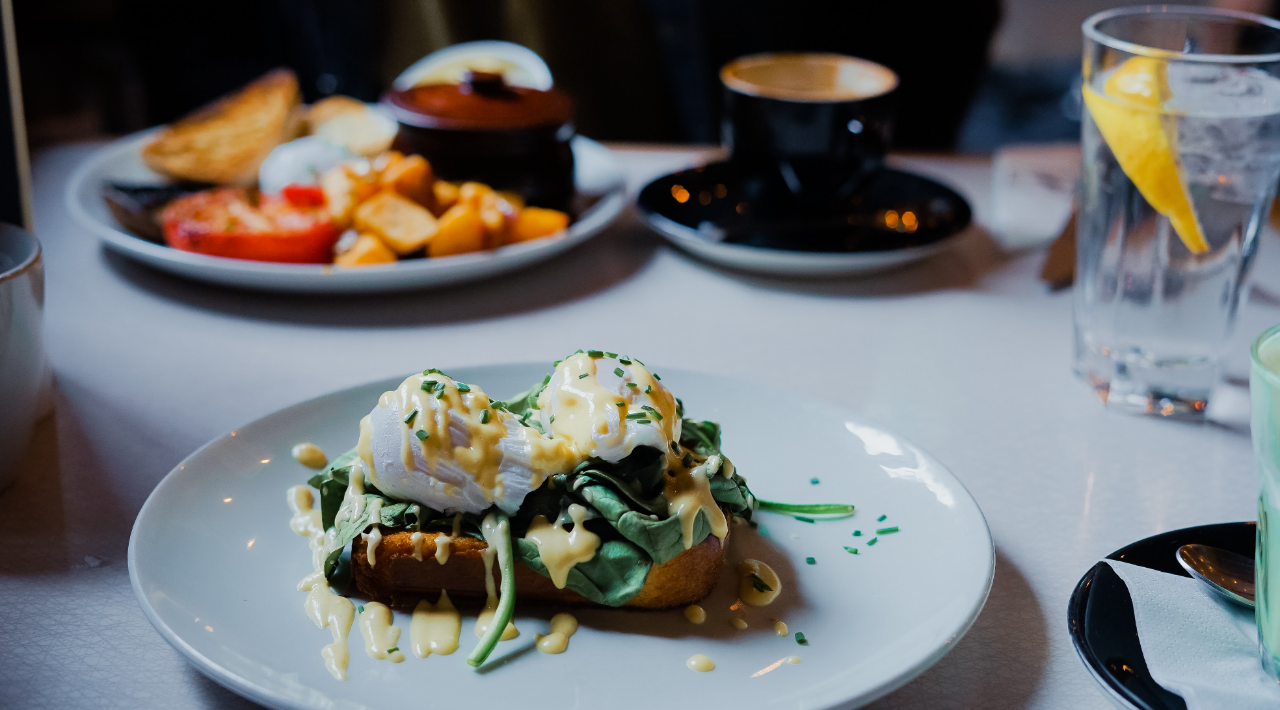
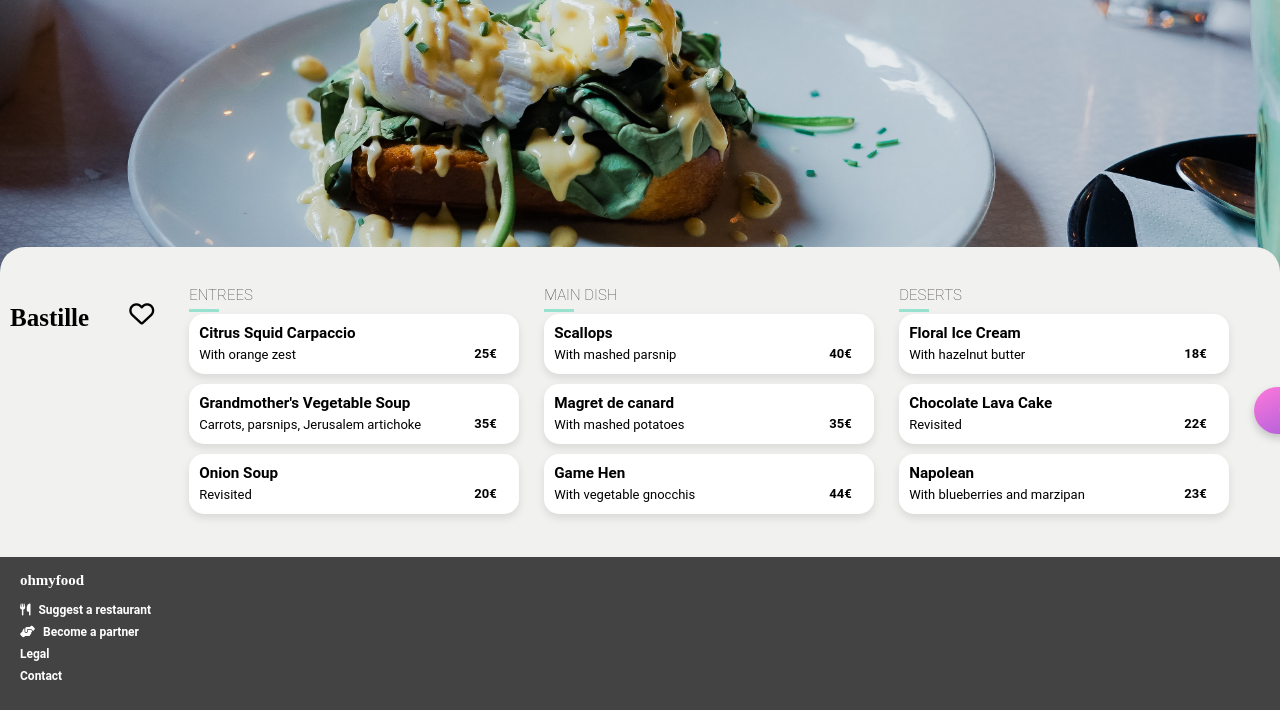
Before and after one commit to abby-pfingsten/ohmyfood, a website: page bastille-restaurant.html in a window 1280 px wide. Shown: the part 90-800 px from the top of the page. Drawn offline with Linux system fonts and the light colour scheme; a web font is replaced by a local one.

Commit message:
image height better on desktop

```diff
--- a/sass/layout/_header.scss
+++ b/sass/layout/_header.scss
@@ -64,7 +64,9 @@ $margins: (
       display: flex;
       flex-direction: column;
       width: 100%;
-      flex-basis: 30%;
+      height: 300px;
+      object-fit: cover;
+      object-position: 50% 70%;
     }
   }
 }
--- a/sass/layout/_restaurant.scss
+++ b/sass/layout/_restaurant.scss
@@ -77,7 +77,7 @@
         $colour-primary
       );
       background-clip: text;
-      // -webkit-background-clip: text;
+      -webkit-background-clip: text;
       color: transparent;
 
       &:hover {
--- a/sass/utils/_animations.scss
+++ b/sass/utils/_animations.scss
@@ -51,10 +51,10 @@
 @keyframes fadeIn {
   0% {
     opacity: 0;
-    transform: translateY(-8px);
+    transform: translateY(0px);
   }
   100% {
     opacity: 1;
-    transform: translateY(0);
+    transform: translateY(-8px);
   }
 }
```
Also changed, not shown: public/css/style.css, 1 other file.
